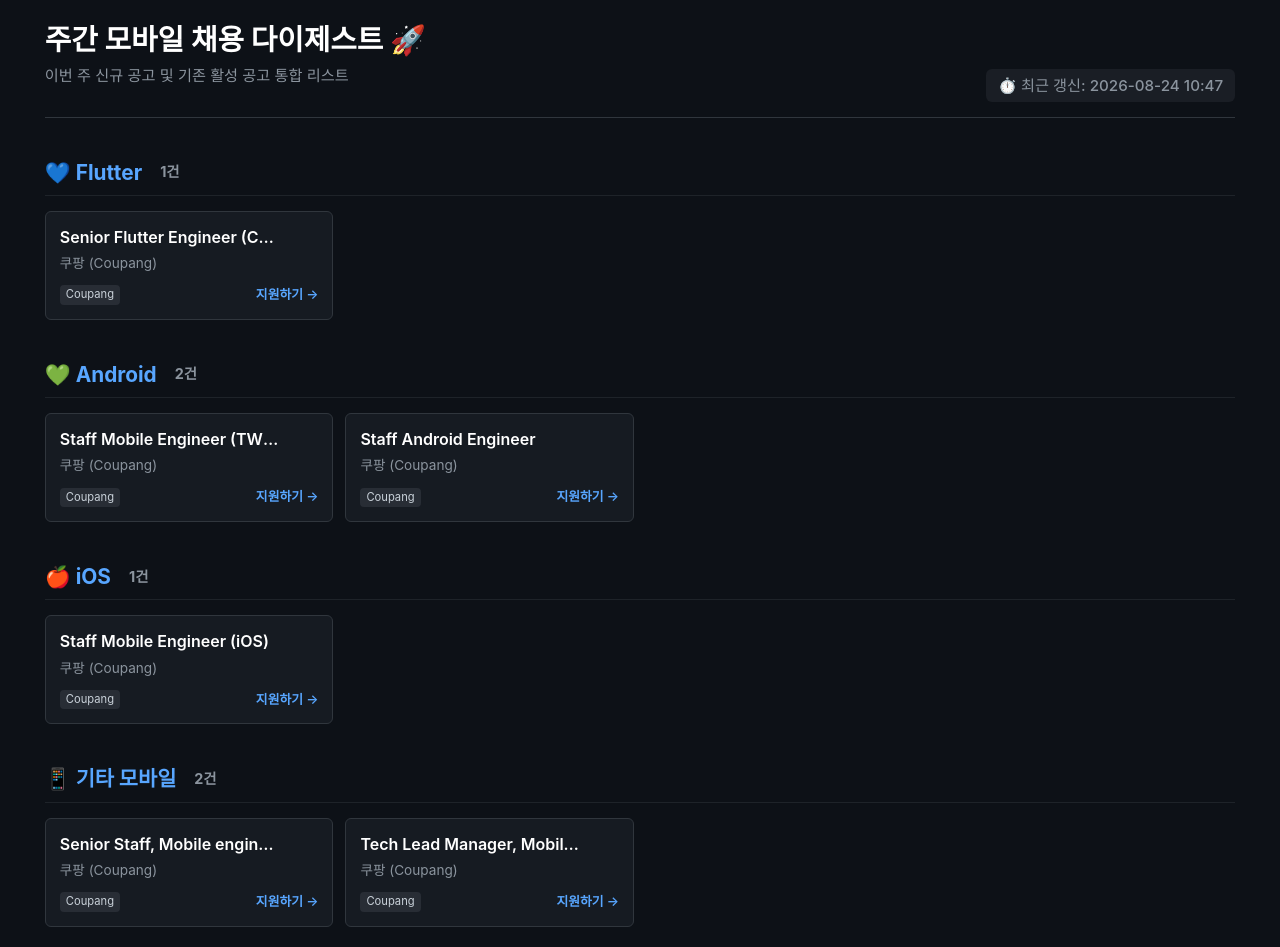
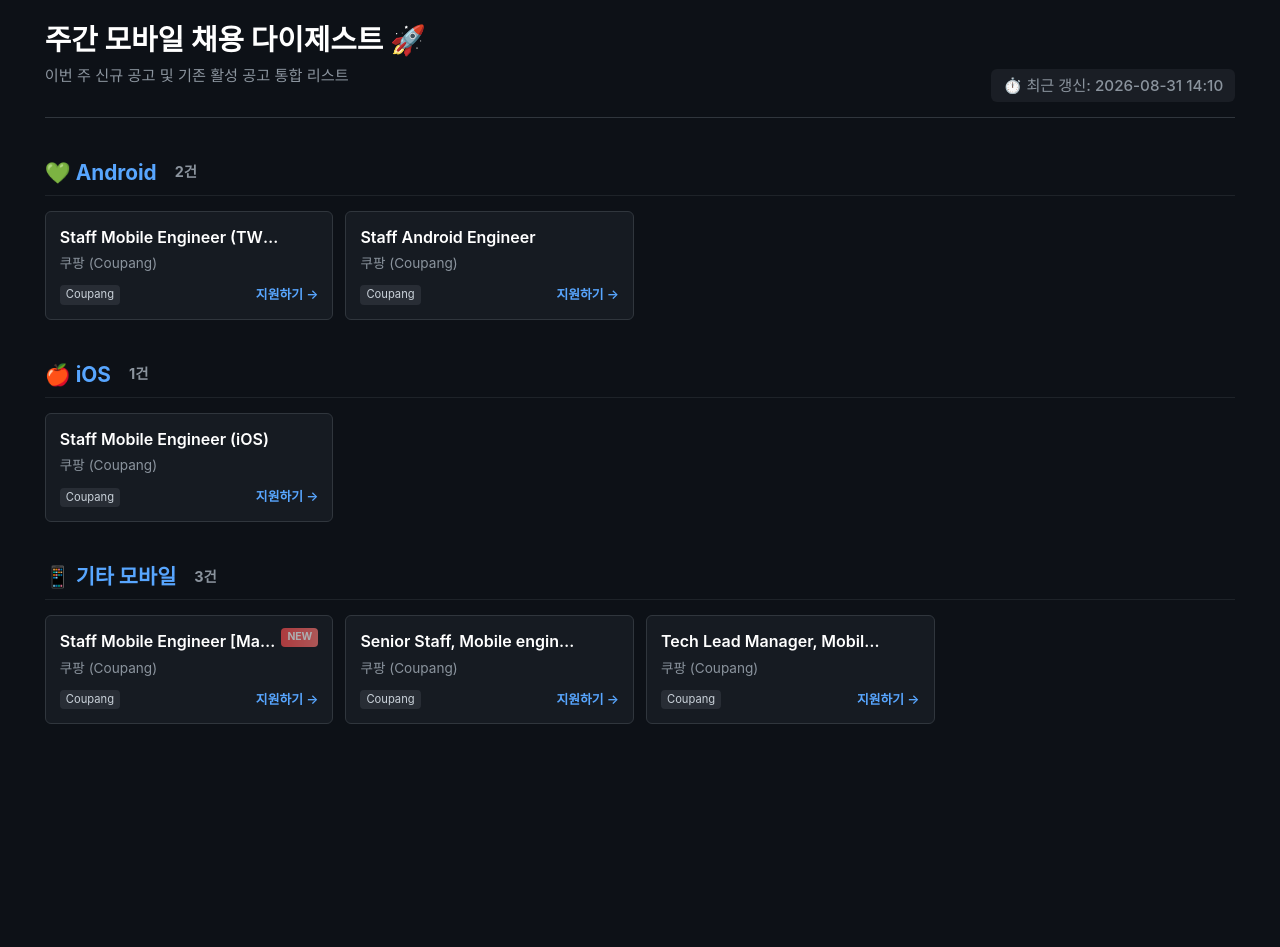
Before and after one commit to Hwan3434/Hwan3434.github.io, a Jekyll site: the page jobs.html, which Jekyll copies as it is, in a window 1280 px wide. Built offline with Jekyll 4.4.1, drawn with Linux system fonts in a browser that asks for light colours; after the commit the page ends 900 px from its top, so only the background shows below that.

Commit message:
chore: automated weekly jobs digest update

```diff
--- a/jobs.html
+++ b/jobs.html
@@ -3,7 +3,7 @@
 <head>
     <meta charset="UTF-8">
     <meta name="viewport" content="width=device-width, initial-scale=1.0">
-    <title>주간 모바일 채용 다이제스트 - 2026-08-24</title>
+    <title>주간 모바일 채용 다이제스트 - 2026-08-31</title>
     <style>
         :root { --bg-color: #0d1117; --card-bg: #161b22; --text-main: #c9d1d9; --text-muted: #8b949e; --border: #30363d; }
         body { background-color: var(--bg-color); color: var(--text-main); font-family: 'Inter', -apple-system, sans-serif; margin: 0; padding: 20px; line-height: 1.4; }
@@ -30,18 +30,9 @@
         <div class="header">
             <h1>주간 모바일 채용 다이제스트 🚀</h1>
             <p style="color: var(--text-muted); margin-top: 5px; font-size: 0.95rem;">이번 주 신규 공고 및 기존 활성 공고 통합 리스트</p>
-            <div class="last-updated">⏱️ 최근 갱신: 2026-08-24 10:47</div>
+            <div class="last-updated">⏱️ 최근 갱신: 2026-08-31 14:10</div>
         </div>
-<h2 class="section-title">💙 Flutter <span style="color:var(--text-muted); font-size:0.9rem; margin-left:8px;">1건</span></h2><div class="job-grid">
-            <div class="job-card">
-
-                <h3 class="job-title" title="Senior Flutter Engineer (Coupang Eats)">Senior Flutter Engineer (Coupang Eats)</h3>
-                <div class="company-name">쿠팡 (Coupang)</div>
-                <div class="job-footer">
-                    <span class="platform-badge">Coupang</span>
-                    <a href="https://www.coupang.jobs/en/jobs/?gh_jid=8040918" class="apply-btn" target="_blank">지원하기 →</a>
-                </div>
-            </div></div><h2 class="section-title">💚 Android <span style="color:var(--text-muted); font-size:0.9rem; margin-left:8px;">2건</span></h2><div class="job-grid">
+<h2 class="section-title">💚 Android <span style="color:var(--text-muted); font-size:0.9rem; margin-left:8px;">2건</span></h2><div class="job-grid">
             <div class="job-card">
 
                 <h3 class="job-title" title="Staff Mobile Engineer (TW Android)">Staff Mobile Engineer (TW Android)</h3>
@@ -68,7 +59,16 @@
                     <span class="platform-badge">Coupang</span>
                     <a href="https://www.coupang.jobs/en/jobs/?gh_jid=7058315" class="apply-btn" target="_blank">지원하기 →</a>
                 </div>
-            </div></div><h2 class="section-title">📱 기타 모바일 <span style="color:var(--text-muted); font-size:0.9rem; margin-left:8px;">2건</span></h2><div class="job-grid">
+            </div></div><h2 class="section-title">📱 기타 모바일 <span style="color:var(--text-muted); font-size:0.9rem; margin-left:8px;">3건</span></h2><div class="job-grid">
+            <div class="job-card">
+                <span class="new-badge">NEW</span>
+                <h3 class="job-title" title="Staff Mobile Engineer [Marketing Product Engineering]">Staff Mobile Engineer [Marketing Product Engineering]</h3>
+                <div class="company-name">쿠팡 (Coupang)</div>
+                <div class="job-footer">
+                    <span class="platform-badge">Coupang</span>
+                    <a href="https://www.coupang.jobs/en/jobs/?gh_jid=8161016" class="apply-btn" target="_blank">지원하기 →</a>
+                </div>
+            </div>
             <div class="job-card">
 
                 <h3 class="job-title" title="Senior Staff, Mobile engineer(Eats Mobile Engineering)">Senior Staff, Mobile engineer(Eats Mobile Engineering)</h3>
```
Also changed, not shown: tools/jobs.json (+15 -5 lines).
